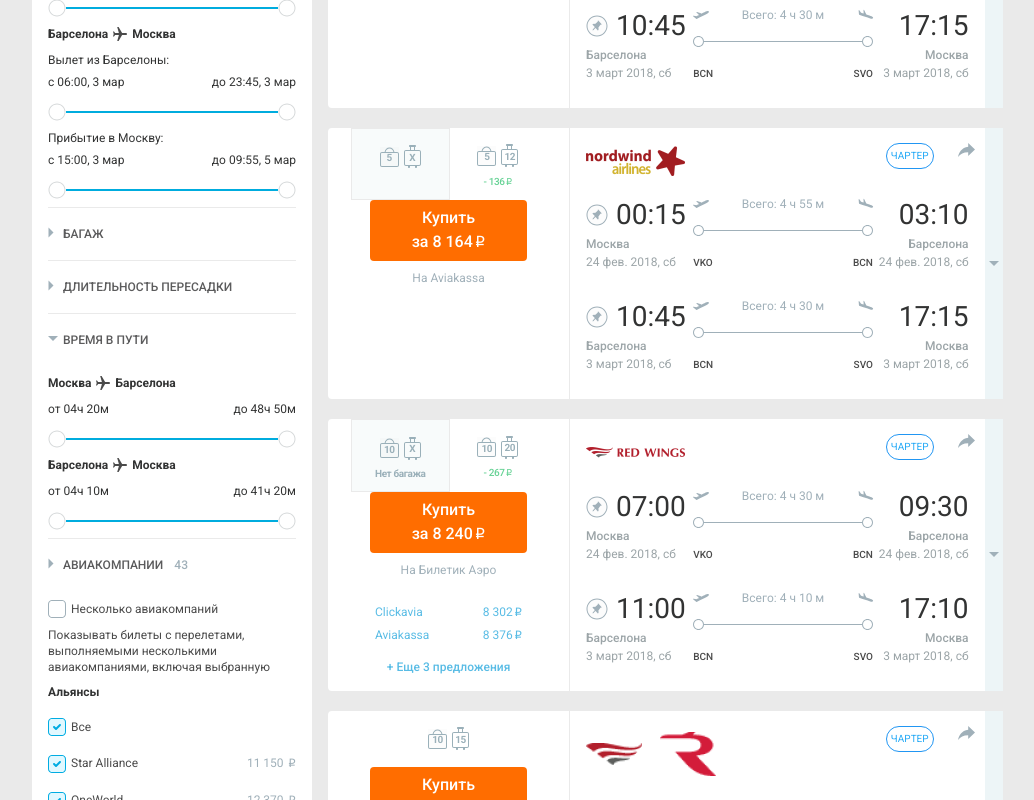
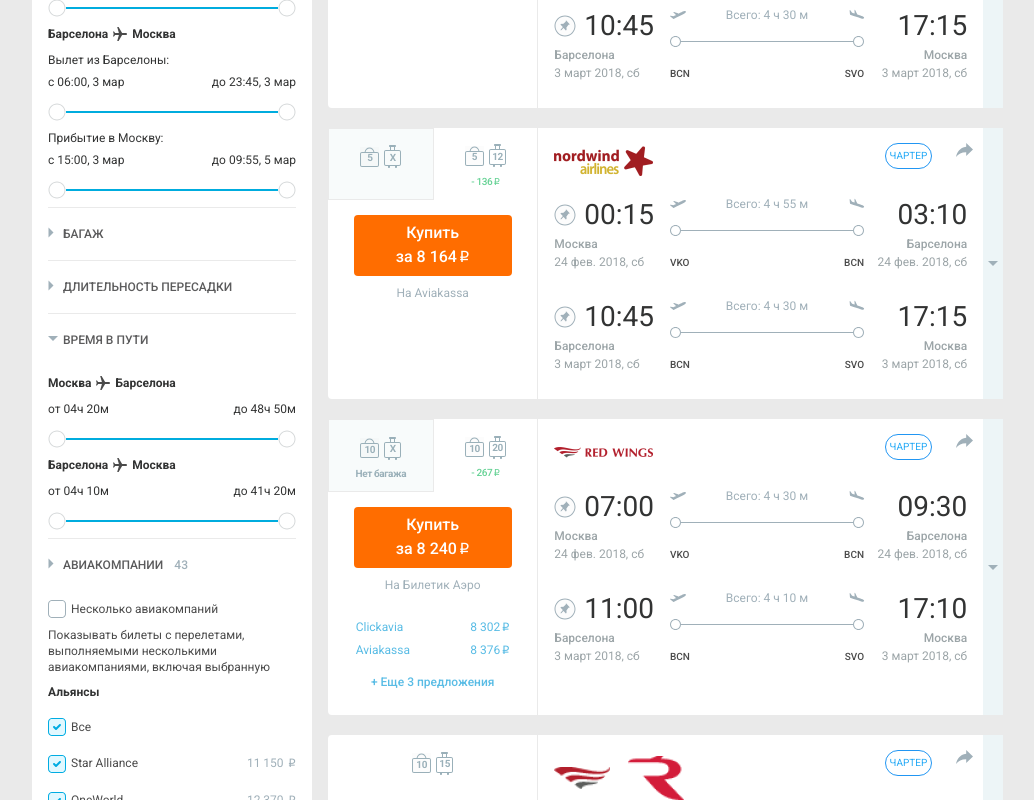
Before and after one commit to abelard-l/aviasales-demo-frontend, a React (Create React App) app: page /search in a window 1280 px wide. Shown: the part 680-1480 px from the top of the page, without its empty margins (24-1058 px from the left). Built offline with nearby package versions, Linux system fonts and the light colour scheme; what react-clickoutside would draw is missing.

Commit message:
fixed mutations and unappropriate conditions

```diff
--- a/src/Header/SelectPassengers.js
+++ b/src/Header/SelectPassengers.js
@@ -124,20 +124,21 @@ class SelectPassengers extends Component {
 
     switch (where) {
       case "mature":
-        newMature = this.state.mature + changer;
+        newMature =
+          this.state.mature + changer >= 0 ? this.state.mature + changer : 0;
         break;
       case "children":
-        newChildren = this.state.сhildren + changer;
+        newChildren =
+          this.state.сhildren + changer >= 0
+            ? this.state.сhildren + changer
+            : 0;
         break;
       case "infants":
-        newInfants = this.state.infants + changer;
+        newInfants =
+          this.state.infants + changer >= 0 ? this.state.infants + changer : 0;
         break;
       default:
     }
-
-    if (newMature < 0) newMature = 0;
-    if (newChildren < 0) newChildren = 0;
-    if (newInfants < 0) newInfants = 0;
 
     this.setState({
       mature: newMature,
--- a/src/Header/Top/index.js
+++ b/src/Header/Top/index.js
@@ -1,6 +1,7 @@
 import React, { Component } from "react";
 import styled from "styled-components";
 import { Link } from "react-router-dom";
+import { headerNarrowGrid, headerLongGrid } from "../../commonComponents";
 import logo from "./logo.svg";
 import returnBack from "./return.svg";
 
@@ -98,13 +99,7 @@ export default ({ narrow }) => (
     <div className="container">
       <LogoWrap>
         <div className="row middle-xs">
-          <div
-            className={
-              narrow
-              ? "col-xs-offset-0 col-xs-12"
-              : "col-xs-offset-1 col-xs-10"
-            }
-          >
+          <div className={narrow ? headerNarrowGrid : headerLongGrid}>
             <TopInformation>
               <SiteName to="/" narrow={narrow && narrow.toString()}>
                 <Logo src={logo} />aviasales
--- a/src/Header/index.js
+++ b/src/Header/index.js
@@ -3,6 +3,7 @@ import styled, { css } from "styled-components";
 import { Link } from "react-router-dom";
 import DatePicker from "./DatePicker";
 import SelectPassengers from "./SelectPassengers";
+import { headerNarrowGrid, headerLongGrid } from "../commonComponents";
 
 import { format } from "date-fns";
 import ruLocale from "date-fns/locale/ru";
@@ -421,11 +422,7 @@ export default class MainForm extends Component {
         <div className="container">
           <div className="row">
             <div
-              className={
-                this.props.narrow
-                  ? "col-xs-offset-0 col-xs-12"
-                  : "col-xs-offset-1 col-xs-10"
-              }
+              className={this.props.narrow ? headerNarrowGrid : headerLongGrid}
             >
               <TicketParams narrow={this.props.narrow}>
                 <DestFrom narrow={this.props.narrow}>
@@ -484,7 +481,7 @@ export default class MainForm extends Component {
                   <RightInputField onClick={() => this.showSelectPassengers()}>
                     <FlightTypeChoose />
                   </RightInputField>
-                  {this.state.showSelPas && (
+                  {this.state.isShowSelectPassengers && (
                     <SelectPassengers
                       onClickOutside={this.clickOutsideSelectPassengers}
                     />
--- a/src/Main/Cards/Card.js
+++ b/src/Main/Cards/Card.js
@@ -76,7 +76,7 @@ const Date = styled.div`
 `;
 
 function formatDate(day) {
-  return format(new Date(2014, 1, 1), "D MMM YYYY, dd", {
+  return format(day, "D MMMM", {
     locale: ruLocale
   });
 }
--- a/src/Main/Cards/data.js
+++ b/src/Main/Cards/data.js
@@ -14,7 +14,7 @@ export const cardsData = [
     city: "Краснодар",
     country: "Россия",
     price: 1212,
-    date: "2-18"
+    date: "3-18"
   },
   {
     cityImage: sochi,
@@ -22,7 +22,7 @@ export const cardsData = [
     city: "Сочи (Адлер)",
     country: "Россия",
     price: 1334,
-    date: "2-27"
+    date: "3-27"
   },
   {
     cityImage: peterburg,
@@ -30,7 +30,7 @@ export const cardsData = [
     city: "Санкт-Петербург",
     country: "Россия",
     price: 1508,
-    date: "1-19"
+    date: "2-19"
   },
   {
     cityImage: minvodi,
--- a/src/Search/Cards/Card.js
+++ b/src/Search/Cards/Card.js
@@ -30,7 +30,7 @@ const BaggageAndPrice = styled.div`
   border-right: 1px solid #eaeaea;
   flex-basis: 32%;
   max-width: 32%;
-  padding: 0 23px;
+  padding: 0 0 0 0;
 
   @media (min-width: 768px) {
     display: block;
@@ -89,7 +89,7 @@ const BuyTicket = styled.button`
   padding: 6px 42px;
   font-weight: 500;
   line-height: 24px;
-  margin: 0 auto;
+  margin: 15px auto 0px auto;
   font-size: 16px;
   text-align: center;
   color: #ffffff;
@@ -109,7 +109,7 @@ const SpecSuggestions = styled.div`
   color: #59bce5;
   margin: 24px auto 0px auto;
   max-width: 154px;
-  padding: 0px 24px;
+  padding: 0px 24px 24px 24px;
 `;
 
 const SpecSugg = styled.div`
@@ -232,9 +232,7 @@ const Price = styled.div`
 
 export default props => (
   <WrapCard>
-    {props.wholeCard.general.mark === "none" ? (
-      ""
-    ) : (
+    {props.wholeCard.general.mark !== "none" && (
       <Mark type={props.wholeCard.general.mark} />
     )}
     <Card>
@@ -262,9 +260,7 @@ export default props => (
             </Things1>
           )}
         </Baggage>
-        {props.wholeCard.general.ticketsRemain === false ? (
-          ""
-        ) : (
+        {props.wholeCard.general.ticketsRemain !== false && (
           <TicketsRemain>
             Осталось {props.wholeCard.general.ticketsRemain} билета
           </TicketsRemain>
@@ -274,9 +270,7 @@ export default props => (
           <Rouble />
         </BuyTicket>
         <BuyWhere>На {props.wholeCard.general.company}</BuyWhere>
-        {props.wholeCard.specSugg.length === 0 ? (
-          ""
-        ) : (
+        {props.wholeCard.specSugg.length !== 0 && (
           <SpecSuggestions>
             {props.wholeCard.specSugg.slice(0, 2).map((item, i) => {
               return (
--- a/src/commonComponents.js
+++ b/src/commonComponents.js
@@ -41,3 +41,7 @@ export class Rouble extends Component {
     return <RoubleStyle {...this.props}>p</RoubleStyle>;
   }
 }
+
+export const headerNarrowGrid = "col-xs-offset-0 col-xs-12";
+
+export const headerLongGrid = "col-xs-offset-1 col-xs-10";
```
